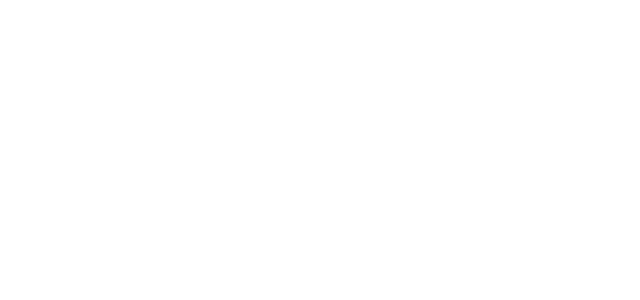
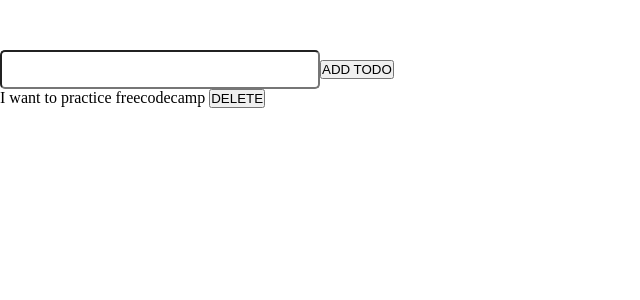
Before and after one commit to worldsalt3/React-class, a React (Create React App) app: page /useReducer in a window 1280 px wide. Before the commit this address had no page. Shown: the top 300 px of the page, without its empty margins (0-640 px from the left). Built offline with nearby package versions, Linux system fonts and the light colour scheme.

Commit message:
discussed about useReducer and do a revision on other react hook

```diff
--- a/src/App.js
+++ b/src/App.js
@@ -7,6 +7,7 @@ import Weather from './Pages/Weather/Weather'
 import Settings from './Pages/Settingspage/Settings'
 import TailwindExample from './Pages/TailwindExample'
 import UseRef from './Pages/UseRef/UseRef'
+import UseReducer from './Pages/useReducer/UseReducer'
 
 const App = () => {
   return (
@@ -17,6 +18,7 @@ const App = () => {
         <Route path='weather' element={<Weather />} />
         <Route path='tailwind' element={<TailwindExample />} />
         <Route path='UseRef' element={<UseRef />} />
+        <Route path='useReducer' element={<UseReducer />} />
       </Routes>
     </>
   )
--- a/src/Component/Weather/weather.component.jsx
+++ b/src/Component/Weather/weather.component.jsx
@@ -2,6 +2,7 @@ import './weather.component.css'
 import ContentComponent from '../ContentComponent'
 
 const WeatherComponent = () => {
+
   return (
     <div className='container'>
         <ContentComponent />
--- a/src/Pages/Weather/Weather.jsx
+++ b/src/Pages/Weather/Weather.jsx
@@ -23,8 +23,8 @@ const Weather = () => {
     }
 
 
+    useEffect(() => {
 
-    useEffect(() => {
         let fetchWeatherApi = async () => {
             let res = await fetch(
               `https://api.openweathermap.org/data/2.5/weather?q=${city}&appid=${APIkey}`
@@ -34,6 +34,7 @@ const Weather = () => {
         }
 
         fetchWeatherApi()
+
     }, [city])
 
 
--- /dev/null
+++ b/src/Pages/useReducer/UseReducer.jsx
@@ -0,0 +1,60 @@
+// TODO APP
+
+import {useReducer, useState} from 'react'
+
+const INITIAL_STATE = ['I want to practice freecodecamp']
+
+
+const todoReducer = (state, action) => {
+    switch(action.type) {
+        case 'ADD' :
+            return action.payload === '' ? state : [...state, action.payload]
+        case 'DELETE' :
+            return state.filter((item, index) => {
+                return index !== action.id
+            })
+        default:
+            return state
+    }
+}
+
+
+const UseReducer = () => {
+    const [item, setItem] = useState('')
+
+    const [state, dispatch] = useReducer(todoReducer, INITIAL_STATE)
+
+    const handleChange = (e) => {
+        let todo = e.target.value
+       setItem(todo)
+    }
+
+    const addTodo = () => {
+         dispatch({type: 'ADD', payload: item})
+         setItem('')
+    }
+
+    const deleteTodo = () => {
+        dispatch({type: ''})
+    }
+
+
+  return (
+    <div>
+        <input type="text" value={item} onChange={handleChange}/>
+        <button onClick={addTodo}> ADD TODO</button>
+        <ul>
+            {
+                state.map((item, index) =>
+                    {
+                  return   <li key={index}>{item}  <button onClick={deleteTodo}>DELETE</button></li>
+                }
+                )
+            }
+        </ul>
+
+    </div>
+  )
+}
+
+export default UseReducer
```
